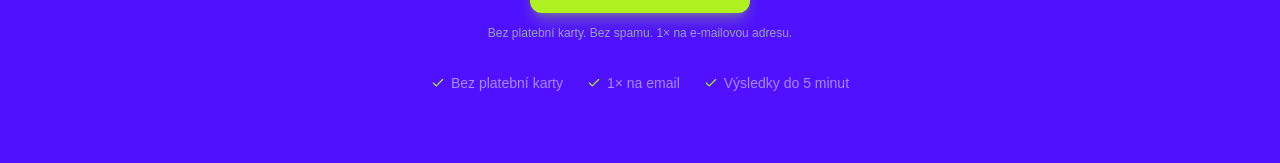
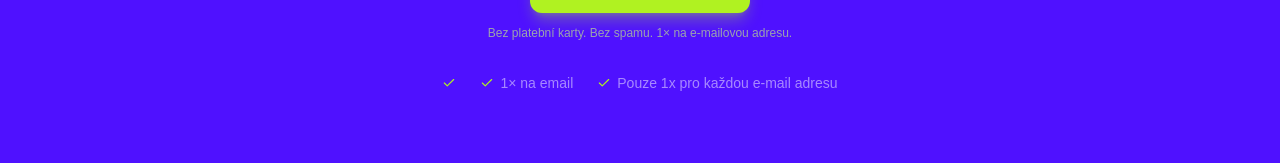
Before and after one commit to danielsojak-wq/lead-magnet, a React (Vite) app: page / in a window 1280 px wide. Shown: the part 4989-5152 px from the top of the page. Built offline with nearby package versions, Linux system fonts and the light colour scheme; the HTML template or start-up script is replaced by a standard one.

Commit message:
Changes
Co-authored-by: danielsojak-wq <281610181+danielsojak-wq@users.noreply.github.com>

```diff
--- a/src/pages/LandingPage.tsx
+++ b/src/pages/LandingPage.tsx
@@ -374,7 +374,7 @@ export default function LandingPage() {
           </div>
 
           <div className="mt-8 flex flex-wrap items-center justify-center gap-6 text-white/50 text-sm">
-            {["Bez platební karty", "1× na email", "Výsledky do 5 minut"].map((t) => (
+            {["\n", "1× na email", "Pouze 1x pro každou e-mail adresu"].map((t) => (
               <span key={t} className="flex items-center gap-1.5">
                 <Check className="h-3.5 w-3.5 text-[#b0f221]" /> {t}
               </span>
```
